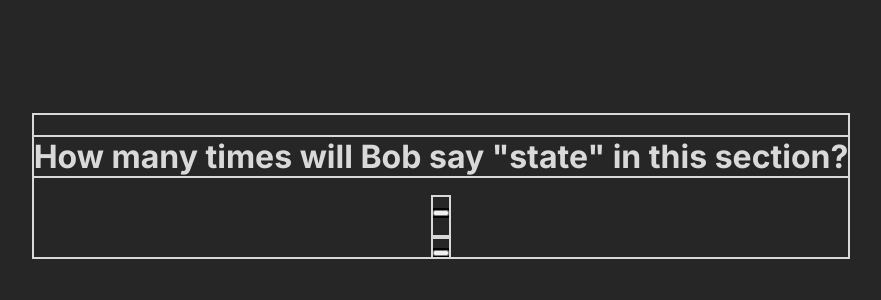
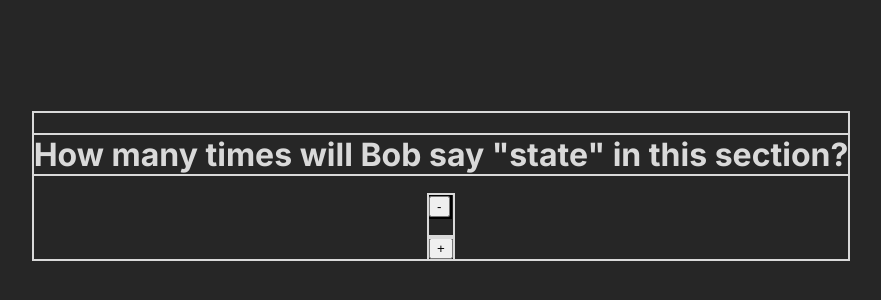
Before and after one commit to mudimurtala/BuildAndLearn, a React (Vite) app in the folder simple-page-react/: page / in a window 1280 px wide. Shown: the part 214-514 px from the top of the page, without its empty margins (199-1080 px from the left). Built offline with nearby package versions, Linux system fonts and the light colour scheme.

Commit message:
Add files

```diff
--- a/simple-page-react/App.jsx
+++ b/simple-page-react/App.jsx
@@ -10,9 +10,9 @@ export default function App() {
         <main className="container">
             <h1>How many times will Bob say "state" in this section?</h1>
             <div className="counter">
-                <button className="minus" aria-label="Decrease count"></button>
+                <button className="minus" aria-label="Decrease count">-</button>
                 <h2 className="count"></h2>
-                <button className="plus" aria-label="Increase count"></button>
+                <button className="plus" aria-label="Increase count">+</button>
             </div>
         </main>
     )
```
